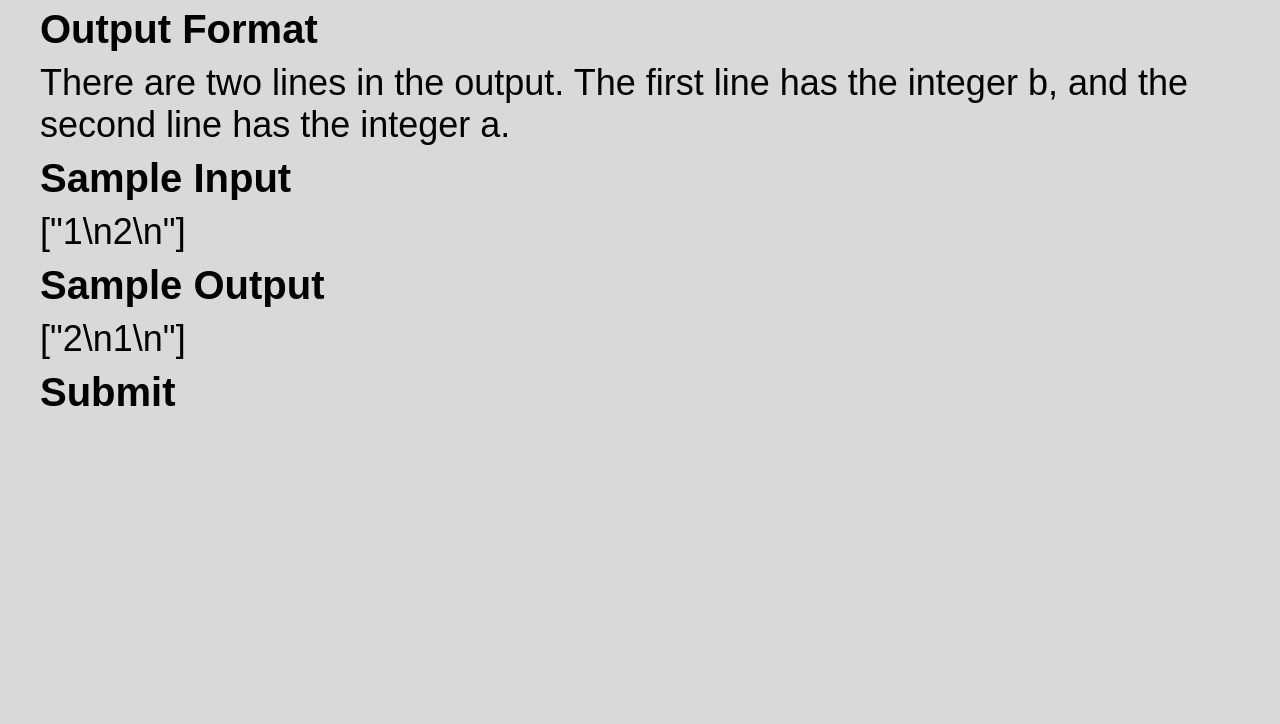
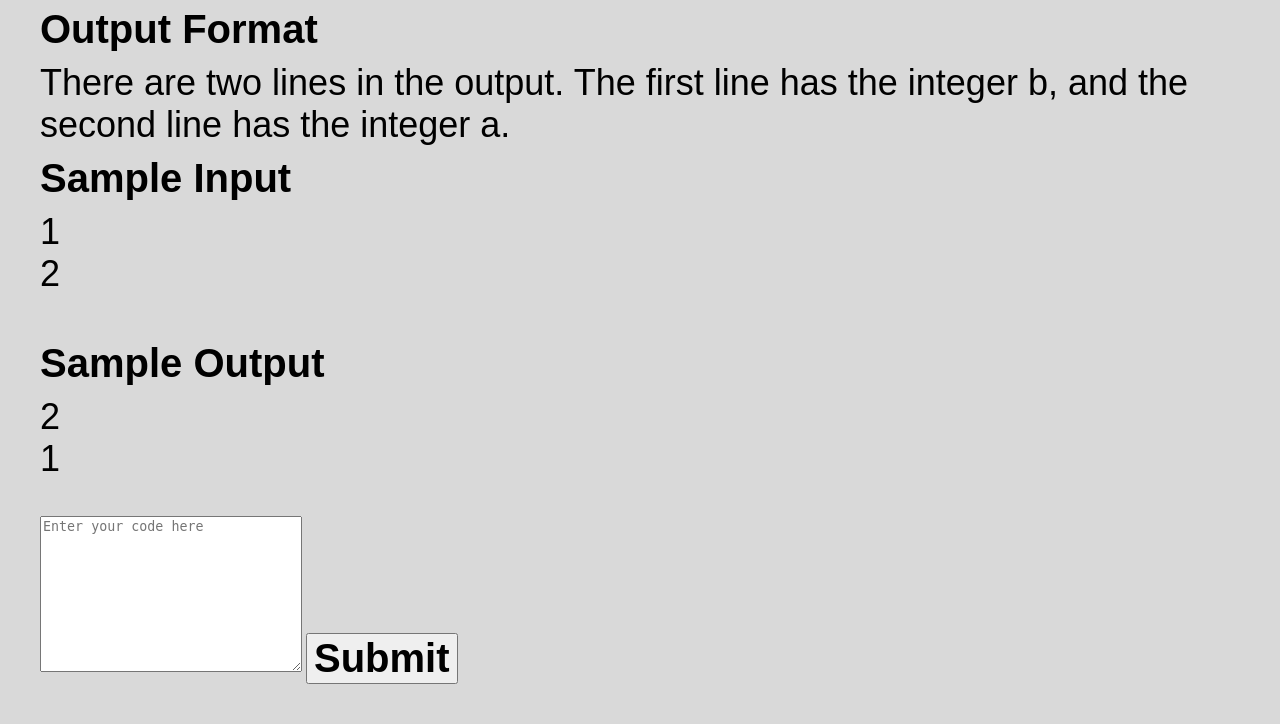
Before and after one commit to fatbrother/JudgeMan, a Flask app: page /problem/3 in a window 1280 px wide. Shown: the part 490-1214 px from the top of the page. Before the commit the page ends 896 px from the top, so only its background shows below. Run offline with Flask 2, Linux system fonts and the light colour scheme; data comes from the database, SQL or seed files in the repository; both versions use the stored data as it was after the commit; some libraries are stand-ins or nearby versions.

Commit message:
repair input format

```diff
--- a/app/pages/problemPage.py
+++ b/app/pages/problemPage.py
@@ -22,4 +22,7 @@ def singleProblem(problemId: int):
             return redirect(url_for('test.index', problemId=problemId))
 
     problem = problems.search(problemId)
-    return render_template('problem.html', problem=problem)
+    sampleInput = json.loads(problem.sampleInput)
+    sampleOutput = json.loads(problem.sampleOutput)
+    sampleLen = len(sampleInput)
+    return render_template('problem.html', problem=problem, sampleInput=sampleInput, sampleOutput=sampleOutput, sampleLen=sampleLen)
--- a/static/mainStyle.css
+++ b/static/mainStyle.css
@@ -148,3 +148,6 @@ body {
     text-align: left;
     font-family: "IBM Plex Serif", sans-serif;
 }
+
+.code {
+}
--- a/templates/problem.html
+++ b/templates/problem.html
@@ -42,11 +42,16 @@
 			<div class="insideText">
 				{{ problem.outputFormat }}
 			</div>
-			<div class="subtitle">Sample Input</div>
-			<div class="insideText">{{ problem.sampleInput }}</div>
-			<div class="subtitle">Sample Output</div>
-			<div class="insideText">{{ problem.sampleOutput }}</div>
-			<div class="subtitle">Submit</div>
+			{% for index in range(sampleLen) %}
+				<div class="subtitle">Sample Input</div>
+				<pre class="insideText">{{ sampleInput[index] }}</pre>
+				<div class="subtitle">Sample Output</div>
+				<pre class="insideText">{{ sampleOutput[index] }}</pre>
+			{% endfor %}
+			<form method="post" class="code">
+				<textarea name="code" id="code" cols="30" rows="10" placeholder="Enter your code here"></textarea>
+				<input type="submit" value="Submit", class="subtitle">
+			</form>
 		</div>
 	</div>
 </body>
```
Also changed, not shown: app/site.db.
